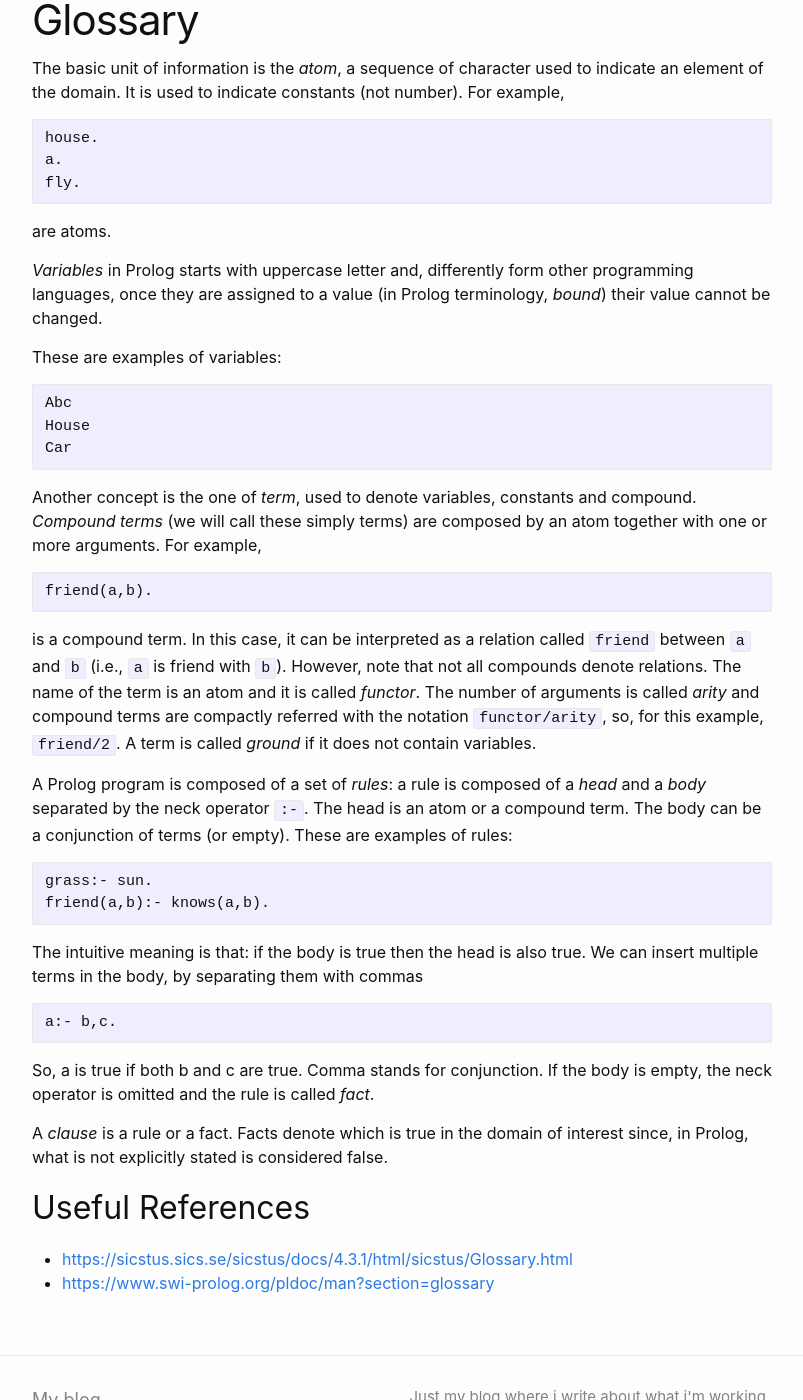
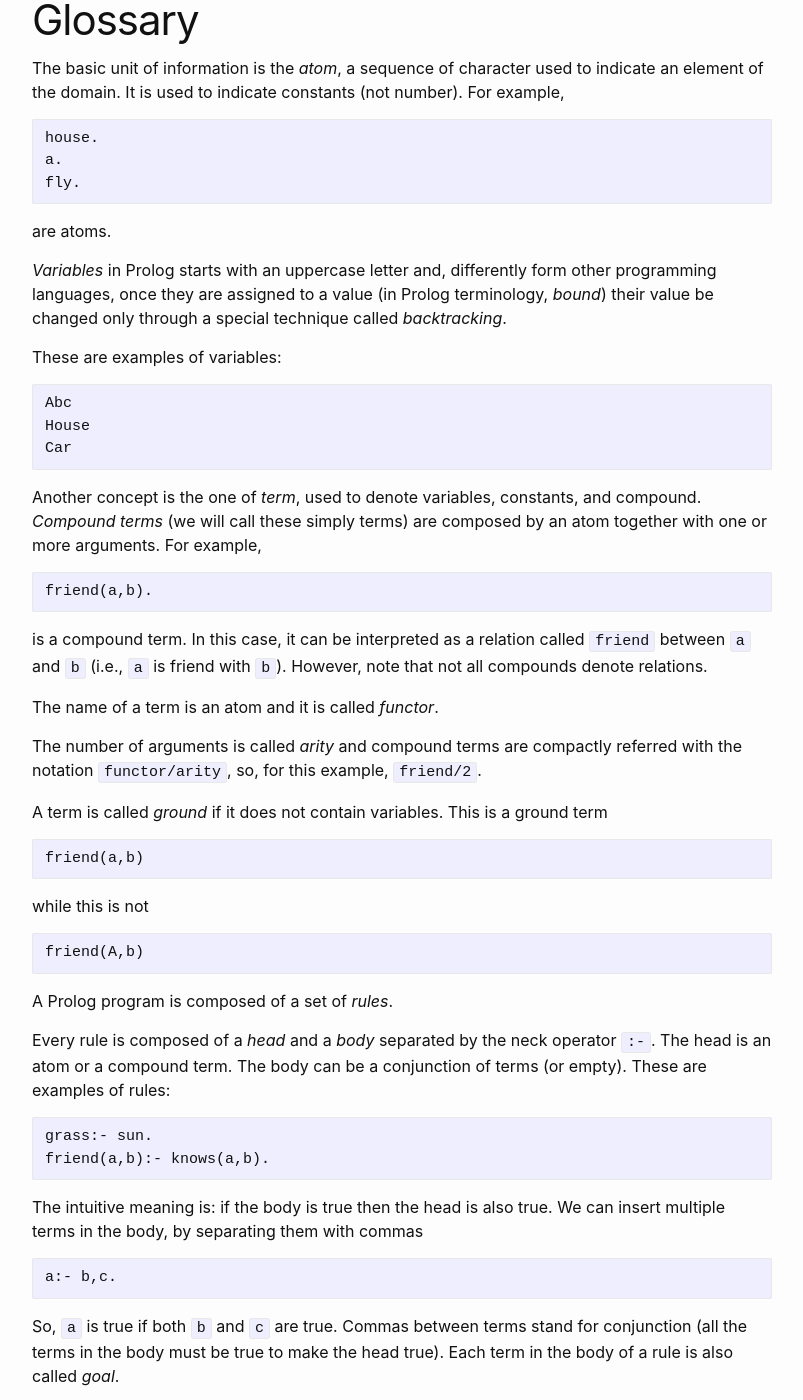
Before and after one commit to damianoazzolini/damianoazzolini.github.io, a Jekyll site: the page built from _posts/2021-12-22-PrologGlossary.md, in a window 1280 px wide and 1400 px high, scrolled down 264 px. Shown: the whole window, without its empty margins (238-1041 px from the left). Built offline with Jekyll 4.4.1, drawn with Linux system fonts in a browser that asks for light colours; some of the changed text lies outside the part shown.

Commit message:
advances

````diff
--- a/_posts/2021-12-22-PrologGlossary.md
+++ b/_posts/2021-12-22-PrologGlossary.md
@@ -19,9 +19,9 @@ fly.
 ```
 are atoms.
 
-*Variables* in Prolog starts with uppercase letter and, differently form other programming
-languages, once they are assigned to a value (in Prolog terminology, *bound*) their value cannot
-be changed.
+*Variables* in Prolog starts with an uppercase letter and, differently form other programming
+languages, once they are assigned to a value (in Prolog terminology, *bound*) their value be changed
+only through a special technique called *backtracking*.
 
 These are examples of variables:
 ```
@@ -30,7 +30,7 @@ House
 Car
 ```
 
-Another concept is the one of *term*, used to denote variables, constants and compound.
+Another concept is the one of *term*, used to denote variables, constants, and compound.
 *Compound terms* (we will call these simply terms) are composed by an atom together with one or more arguments.
 For example,
 ```
@@ -39,13 +39,25 @@ friend(a,b).
 is a compound term.
 In this case, it can be interpreted as a relation called `friend` between `a` and `b` (i.e., `a` is friend with `b`).
 However, note that not all compounds denote relations.
-The name of the term is an atom and it is called *functor*.
+
+The name of a term is an atom and it is called *functor*.
+
 The number of arguments is called *arity* and compound terms are compactly referred
 with the notation `functor/arity`, so, for this example, `friend/2`.
+
 A term is called *ground* if it does not contain variables.
+This is a ground term
+```
+friend(a,b)
+```
+while this is not
+```
+friend(A,b)
+```
 
-A Prolog program is composed of a set of *rules*: a rule is composed of a
-*head* and a *body* separated by the neck operator `:-`.
+A Prolog program is composed of a set of *rules*.
+
+Every rule is composed of a *head* and a *body* separated by the neck operator `:-`.
 The head is an atom or a compound term.
 The body can be a conjunction of terms (or empty).
 These are examples of rules:
@@ -53,16 +65,21 @@ These are examples of rules:
 grass:- sun.
 friend(a,b):- knows(a,b).
 ```
-The intuitive meaning is that: if the body is true then the head is also true.
+
+The intuitive meaning is: if the body is true then the head is also true.
 We can insert multiple terms in the body, by separating them with commas
 ```
 a:- b,c.
 ```
-So, a is true if both b and c are true.
-Comma stands for conjunction.
+
+So, `a` is true if both `b` and `c` are true.
+Commas between terms stand for conjunction (all the terms in the body must be true to make the head true).
+Each term in the body of a rule is also called *goal*.
+
 If the body is empty, the neck operator is omitted and the rule is called *fact*.
 
 A *clause* is a rule or a fact.
+
 Facts denote which is true in the domain of interest since, in Prolog, what is
 not explicitly stated is considered false.
 
````
